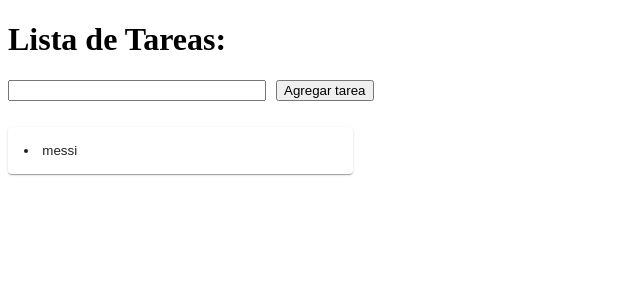
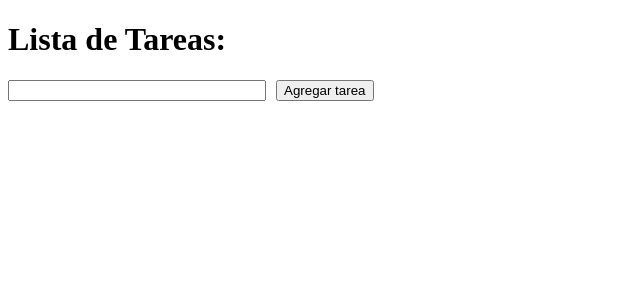
Before and after one commit to Diego-Palacio/Lista-Tareas, a React (Vite) app: page / in a window 1280 px wide. Shown: the top 300 px of the page, without its empty margins (0-640 px from the left). Built offline with nearby package versions, Linux system fonts and the light colour scheme.

Commit message:
funcionalidad tarea vacia

```diff
--- a/src/AppListaTareas.jsx
+++ b/src/AppListaTareas.jsx
@@ -4,7 +4,7 @@ import { Tarea } from "./componentes/tarea"
 
 export const AppListaTareas = ( ) => {
 
-    const [tareas, setTareas]=useState(["messi"]);
+    const [tareas, setTareas]=useState([""]);
 
     return (<>
 
--- a/src/componentes/Tarea.jsx
+++ b/src/componentes/Tarea.jsx
@@ -3,19 +3,25 @@ import { Fragment } from "react";
 
 export const Tarea = ({tarea,index}) => {
 
+    //bolleano que devuelve si la tarea ingresada es vacia
+    let vacio= tarea !== "";
 
     return (
             <>
 
+            { vacio?
+
                 <Card sx={{ maxWidth: 345, mt:2}}>
-                <CardActionArea>
-                    <CardContent>
+                    <CardActionArea>
+                        <CardContent>
 
-                        <li key={index}> {tarea} </li>
+                        {tarea}
 
-                    </CardContent>
-                </CardActionArea>
+                        </CardContent>
+                    </CardActionArea>
                 </Card>
+            :"" }
+
             </>
         );
 }
```
